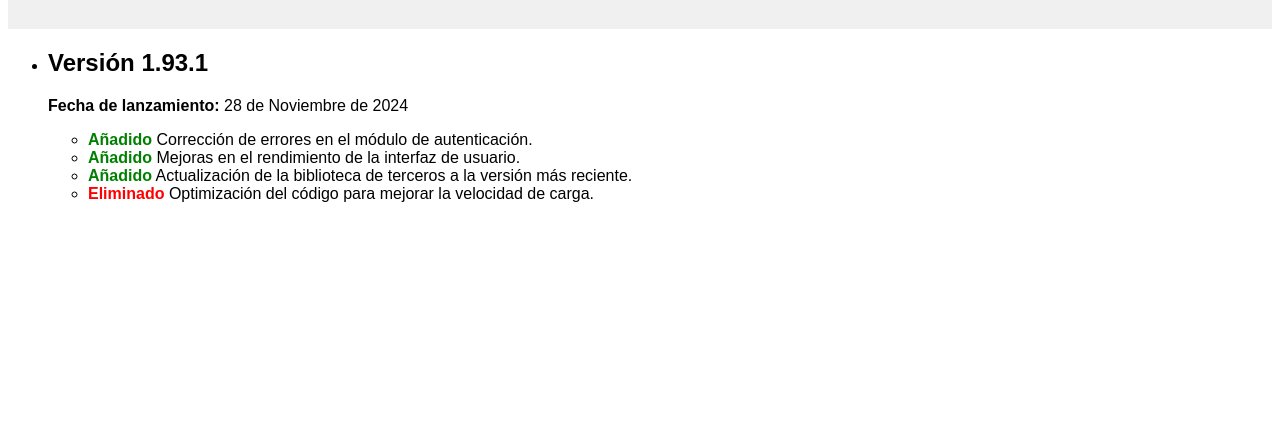
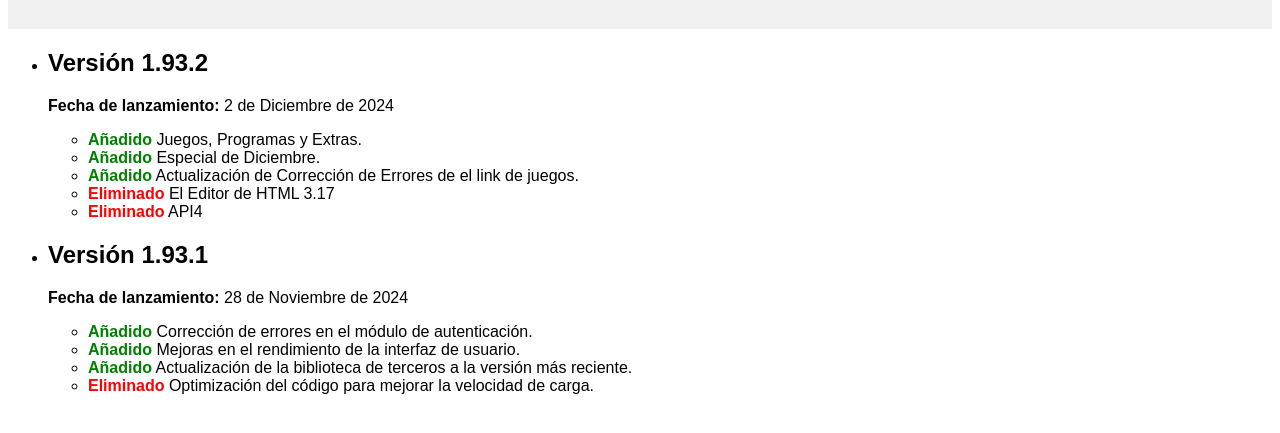
Before and after one commit to OptiGames-Project/OptiGames, a plain HTML site: page changelog/index.html in a window 1280 px wide. Shown: the part 79-512 px from the top of the page. Drawn offline with Linux system fonts and the light colour scheme.

Commit message:
Update index.html

```diff
--- a/changelog/index.html
+++ b/changelog/index.html
@@ -14,6 +14,17 @@
     <main>
         <ul id="change-log">
             <li>
+                <h2>Versión 1.93.2</h2>
+                <p><strong>Fecha de lanzamiento:</strong> 2 de Diciembre de 2024</p>
+                <ul>
+                    <li><span class="added">Añadido</span> Juegos, Programas y Extras.</li>
+                    <li><span class="added">Añadido</span> Especial de Diciembre.</li>
+                    <li><span class="added">Añadido</span> Actualización de Corrección de Errores de el link de juegos.</li>
+                    <li><span class="removed">Eliminado</span> El Editor de HTML 3.17</li>
+                    <li><span class="removed">Eliminado</span> API4</li>
+                </ul>
+            </li>
+            <li>
                 <h2>Versión 1.93.1</h2>
                 <p><strong>Fecha de lanzamiento:</strong> 28 de Noviembre de 2024</p>
                 <ul>
```
